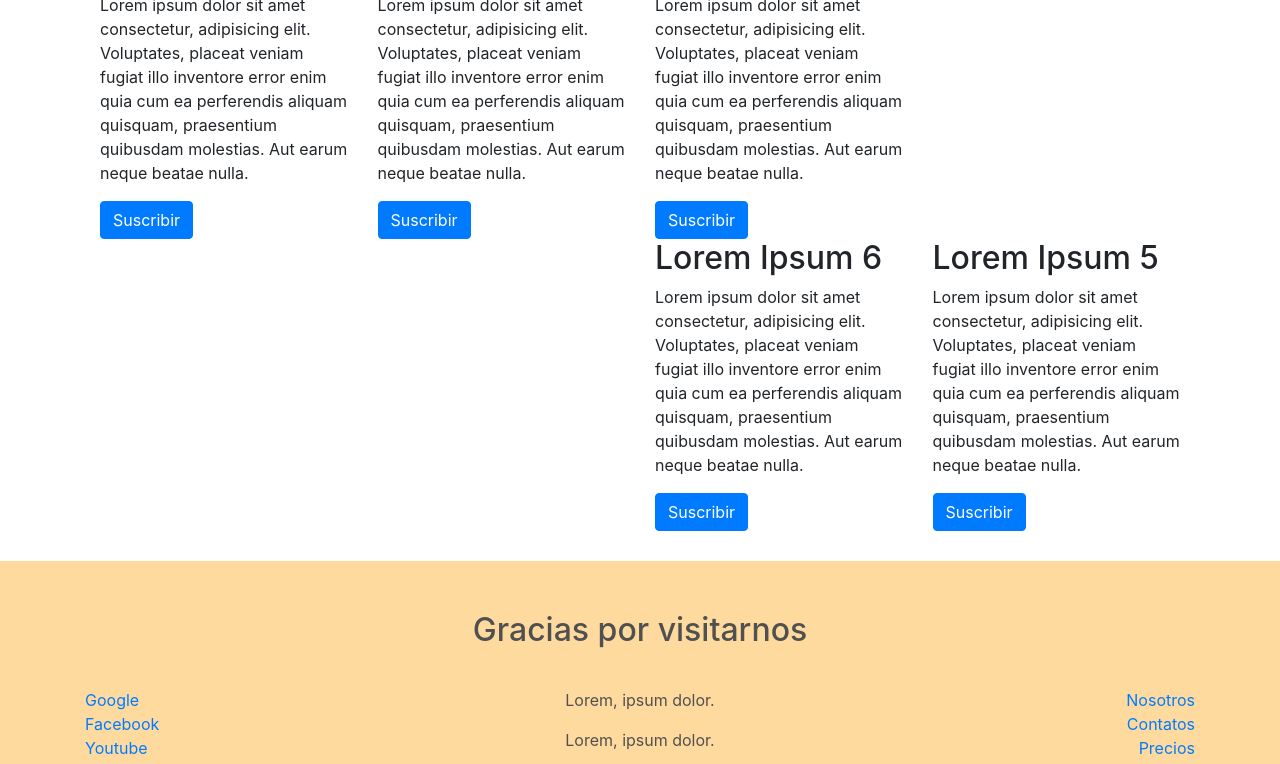
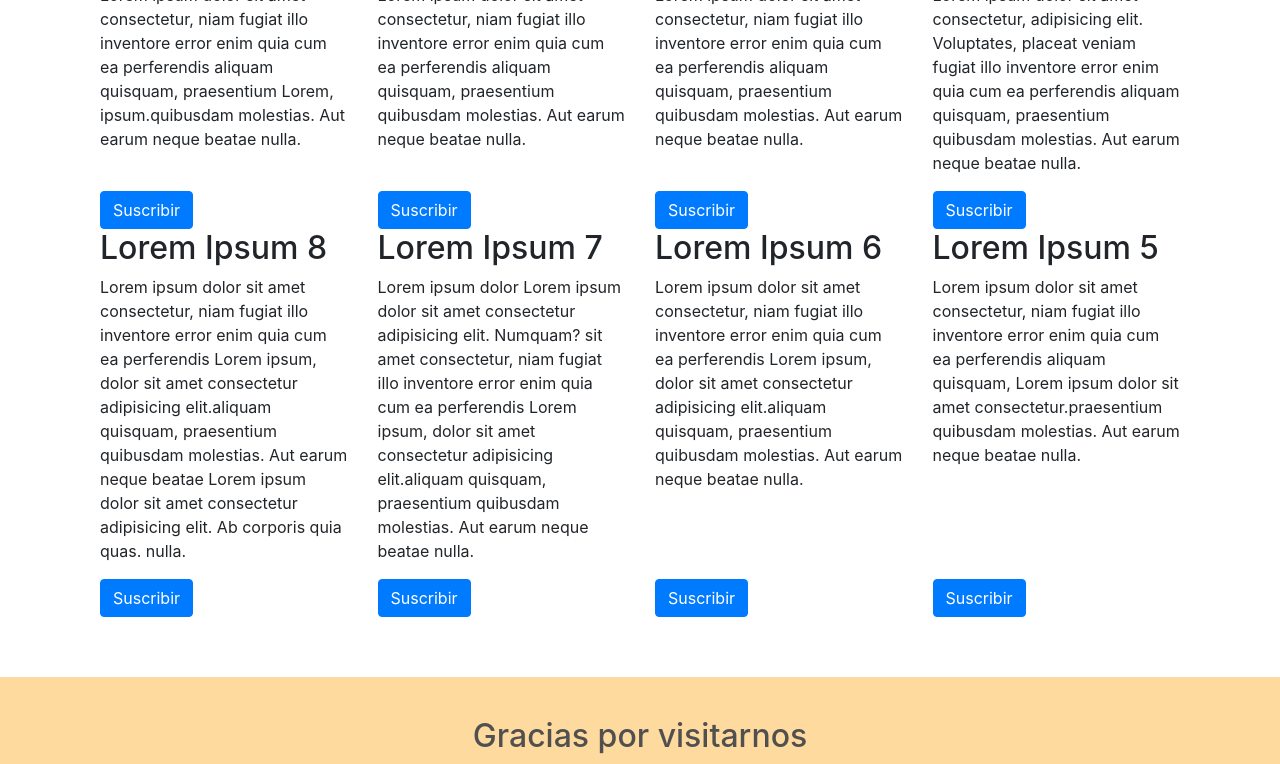
Before and after one commit to Frorozcoloa/Ejercios_Bootsrap, a website: page index.html in a window 1280 px wide. Shown: the part 670-1434 px from the top of the page. Drawn offline with nearby package versions, Linux system fonts and the light colour scheme.

Commit message:
Ejercio Finalizado

```diff
--- a/css/main.css
+++ b/css/main.css
@@ -1,5 +1,5 @@
 .row-header {
-    padding: 10px 0px 20px 0px;
+    padding: 0px 0px 20px 0px;
     margin: 0px 0px 10px 0px;
 }
 
--- a/index.html
+++ b/index.html
@@ -38,39 +38,84 @@
                 <h2>Lorem Ipsum</h2>
                 <p>Lorem ipsum dolor sit amet consectetur, adipisicing elit. Voluptates, placeat veniam fugiat illo inventore error enim quia cum ea perferendis aliquam quisquam, praesentium quibusdam molestias. Aut earum neque beatae nulla.</p>
             </div>
-            <div class="d-flex flex-row-reverse flex-wrap">
+            <div class="d-flex flex-row-reverse flex-wrap row-header">
                 <div class="col-sm-3 d-flex flex-column">
                     <div>
-
+                        <h2>Lorem Ipsum 1</h2>
+                        <p>Lorem ipsum dolor sit amet consectetur, adipisicing elit. Voluptates, placeat veniam fugiat illo inventore error enim quia cum ea perferendis aliquam quisquam, praesentium quibusdam molestias. Aut earum neque beatae nulla.</p>
                     </div>
-
+                    <div>
                         <button class="btn btn-primary">Suscribir</button>
                     </div>
-                <div class="col-sm-3">
-                    <div></div>
+                </div>
+                <div class="col-sm-3 d-flex flex-column justify-content-between">
+                    <div>
                         <h2>Lorem Ipsum 2</h2>
-                    <p>Lorem ipsum dolor sit amet consectetur, adipisicing elit. Voluptates, placeat veniam fugiat illo inventore error enim quia cum ea perferendis aliquam quisquam, praesentium quibusdam molestias. Aut earum neque beatae nulla.</p>
+                        <p>Lorem ipsum dolor sit amet consectetur, niam fugiat illo inventore error enim quia cum ea perferendis aliquam quisquam, praesentium quibusdam molestias. Aut earum neque beatae nulla.</p>
+                    </div>
+                    <div>
                         <button class="btn btn-primary">Suscribir</button>
                     </div>
-                <div class="col-sm-3">
+                </div>
+                <div class="col-sm-3 d-flex flex-column justify-content-between">
+                    <div>
                         <h2>Lorem Ipsum 3</h2>
-                    <p>Lorem ipsum dolor sit amet consectetur, adipisicing elit. Voluptates, placeat veniam fugiat illo inventore error enim quia cum ea perferendis aliquam quisquam, praesentium quibusdam molestias. Aut earum neque beatae nulla.</p>
+                        <p>Lorem ipsum dolor sit amet consectetur, niam fugiat illo inventore error enim quia cum ea perferendis aliquam quisquam, praesentium quibusdam molestias. Aut earum neque beatae nulla.</p>
+                    </div>
+                    <div>
                         <button class="btn btn-primary">Suscribir</button>
                     </div>
-                <div class="col-sm-3">
+                </div>
+                <div class="col-sm-3 d-flex flex-column justify-content-between">
+                    <div>
                         <h2>Lorem Ipsum 4</h2>
-                    <p>Lorem ipsum dolor sit amet consectetur, adipisicing elit. Voluptates, placeat veniam fugiat illo inventore error enim quia cum ea perferendis aliquam quisquam, praesentium quibusdam molestias. Aut earum neque beatae nulla.</p>
+                        <p>Lorem ipsum dolor sit amet consectetur, niam fugiat illo inventore error enim quia cum ea perferendis aliquam quisquam, praesentium Lorem, ipsum.quibusdam molestias. Aut earum neque beatae nulla.</p>
+                    </div>
+                    <div>
                         <button class="btn btn-primary">Suscribir</button>
                     </div>
-                <div class="col-sm-3">
+                </div>
+                <div class="col-sm-3 d-flex flex-column justify-content-between">
+                    <div>
                         <h2>Lorem Ipsum 5</h2>
-                    <p>Lorem ipsum dolor sit amet consectetur, adipisicing elit. Voluptates, placeat veniam fugiat illo inventore error enim quia cum ea perferendis aliquam quisquam, praesentium quibusdam molestias. Aut earum neque beatae nulla.</p>
+                        <p>Lorem ipsum dolor sit amet consectetur, niam fugiat illo inventore error enim quia cum ea perferendis aliquam quisquam, Lorem ipsum dolor sit amet consectetur.praesentium quibusdam molestias. Aut earum neque beatae nulla.</p>
+                    </div>
+                    <div>
                         <button class="btn btn-primary">Suscribir</button>
                     </div>
-                <div class="col-sm-3">
+                </div>
+                <div class="col-sm-3 d-flex flex-column justify-content-between">
+                    <div>
                         <h2>Lorem Ipsum 6</h2>
-                    <p>Lorem ipsum dolor sit amet consectetur, adipisicing elit. Voluptates, placeat veniam fugiat illo inventore error enim quia cum ea perferendis aliquam quisquam, praesentium quibusdam molestias. Aut earum neque beatae nulla.</p>
+                        <p>Lorem ipsum dolor sit amet consectetur, niam fugiat illo inventore error enim quia cum ea perferendis Lorem ipsum, dolor sit amet consectetur adipisicing elit.aliquam quisquam, praesentium quibusdam molestias. Aut earum neque beatae
+                            nulla.
+                        </p>
+                    </div>
+                    <div>
                         <button class="btn btn-primary">Suscribir</button>
+                    </div>
+                </div>
+                <div class="col-sm-3 d-flex flex-column justify-content-between">
+                    <div>
+                        <h2>Lorem Ipsum 7</h2>
+                        <p>Lorem ipsum dolor Lorem ipsum dolor sit amet consectetur adipisicing elit. Numquam? sit amet consectetur, niam fugiat illo inventore error enim quia cum ea perferendis Lorem ipsum, dolor sit amet consectetur adipisicing elit.aliquam
+                            quisquam, praesentium quibusdam molestias. Aut earum neque beatae nulla.
+                        </p>
+                    </div>
+                    <div>
+                        <button class="btn btn-primary">Suscribir</button>
+                    </div>
+                </div>
+                <div class="col-sm-3 d-flex flex-column justify-content-between">
+                    <div>
+                        <h2>Lorem Ipsum 8</h2>
+                        <p>Lorem ipsum dolor sit amet consectetur, niam fugiat illo inventore error enim quia cum ea perferendis Lorem ipsum, dolor sit amet consectetur adipisicing elit.aliquam quisquam, praesentium quibusdam molestias. Aut earum neque beatae
+                            Lorem ipsum dolor sit amet consectetur adipisicing elit. Ab corporis quia quas. nulla.
+                        </p>
+                    </div>
+                    <div>
+                        <button class="btn btn-primary">Suscribir</button>
+                    </div>
                 </div>
             </div>
         </div>
```
Lines whose indentation alone changed are shown as unchanged.
